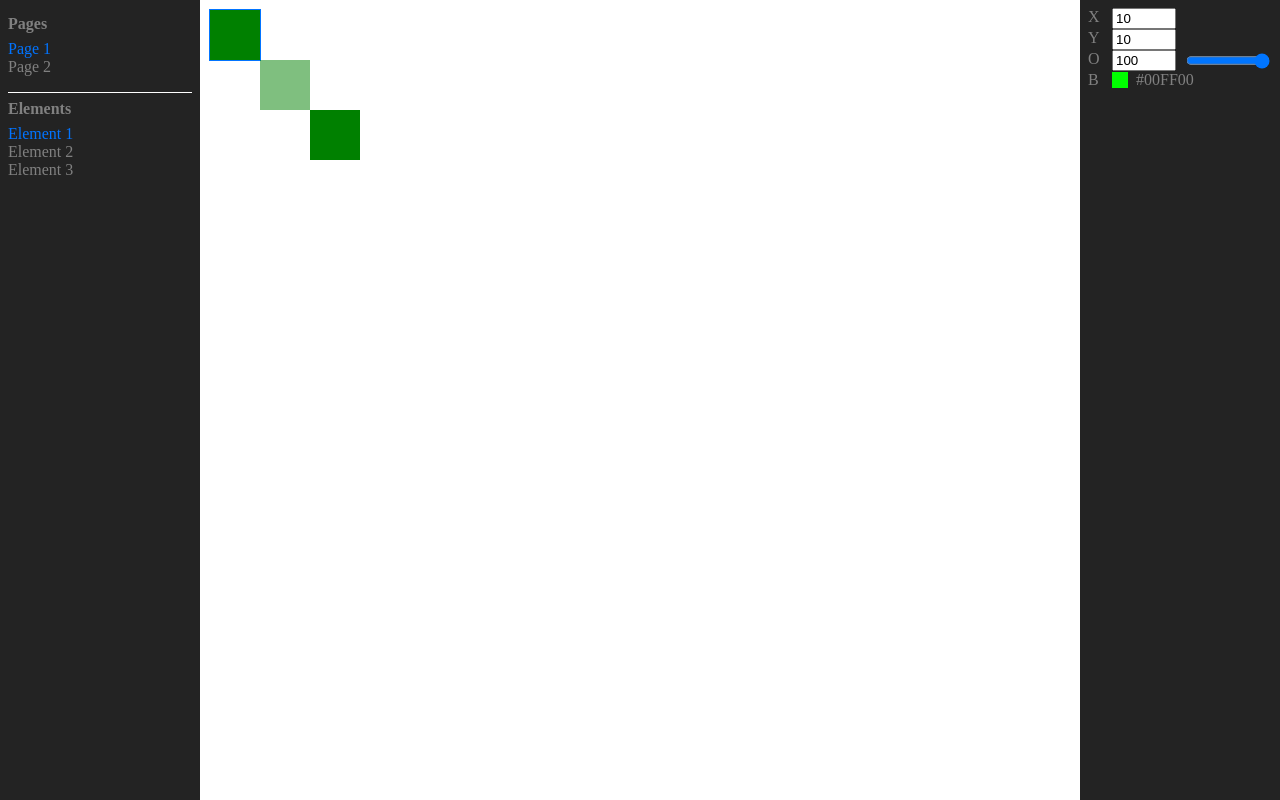
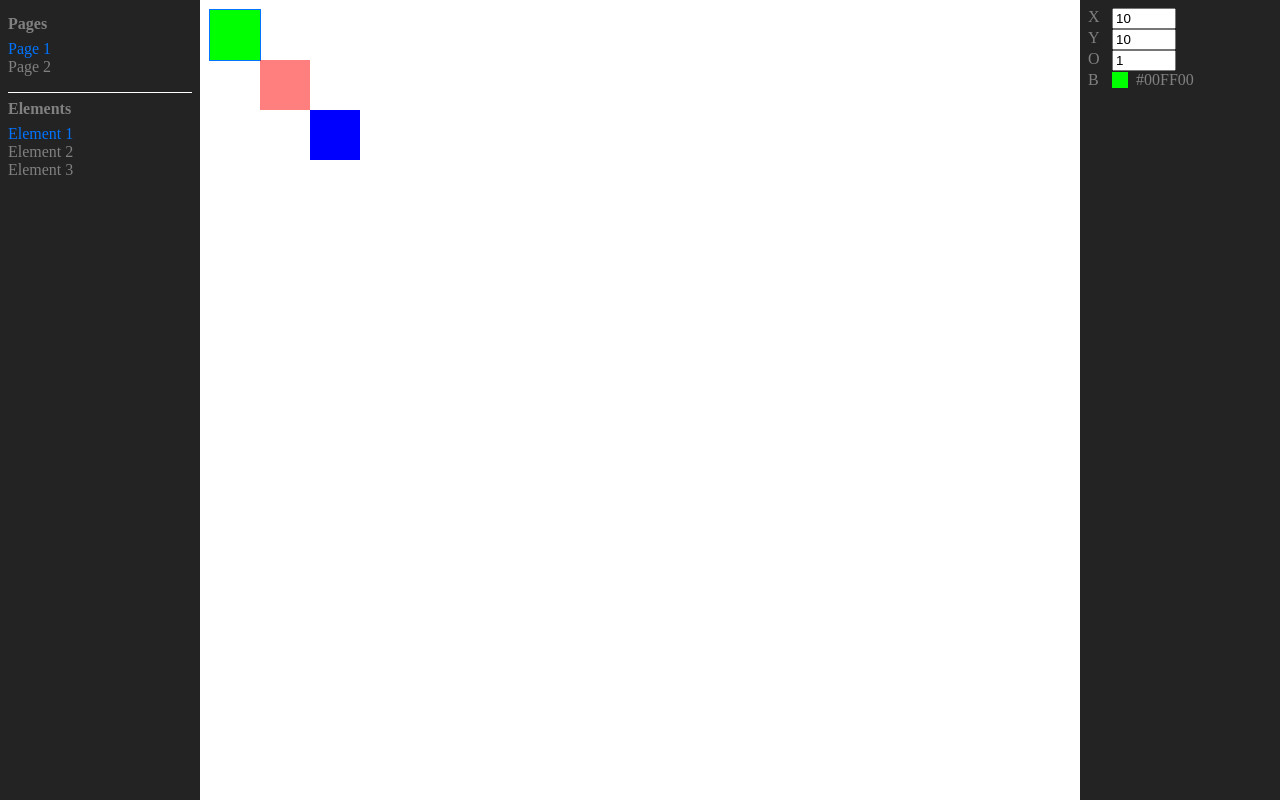
Before and after one commit to 3ating/Editor, a React (Create React App) app: page / in a window 1280 px wide. Both pictures are taken after a click on the element "Element 1". Built offline with nearby package versions, Linux system fonts and the light colour scheme.

Commit message:
Update the Element based on property changes in RightPanel

```diff
--- a/src/Canvas.js
+++ b/src/Canvas.js
@@ -15,9 +15,8 @@ const Block = styled.div`
     left: ${(props) => props.x}px;
     top: ${(props) => props.y}px;
     opacity: ${(props) => props.o};
-    background: green;
+    background: ${(props) => props.color};
     outline: ${(props) => (props.active ? 1 : 0)}px solid #0274ff;
-    cursor: pointer;
 `;
 
 const Canvas = () => {
@@ -31,6 +30,7 @@ const Canvas = () => {
                     x={element.x}
                     y={element.y}
                     o={element.o}
+                    color={element.color}
                     active={selectedElement && selectedElement.id === element.id}
                     onClick={() => setSelectedElement(element)}
                 />
--- a/src/ColorPicker.js
+++ b/src/ColorPicker.js
@@ -17,15 +17,18 @@ const ColorInput = styled.input`
 ColorInput.defaultProps = {
     type: 'color',
 };
-const ColorPicker = () => {
+
+const ColorPicker = ({ color, onChangeColor }) => {
     const ref = useRef();
     const inputRef = useRef();
+
     useEffect(() => {
-        ref.current.style.background = inputRef.current.value;
-    }, []);
+        ref.current.style.background = color;
+    }, [color]);
+
     return (
         <ColorPickerWrapper ref={ref}>
-            <ColorInput value='#00FF00' ref={inputRef} />
+            <ColorInput value={color} ref={inputRef} onChange={(e) => onChangeColor(e.target.value)} />
         </ColorPickerWrapper>
     );
 };
--- a/src/Elements.js
+++ b/src/Elements.js
@@ -10,13 +10,7 @@ const ElementItem = styled.div`
 `;
 
 const Elements = () => {
-    const { selectedElement, setSelectedElement } = useContext(AppContext);
-
-    const elements = [
-        { id: 1, name: 'Element 1', x: 10, y: 10, o: 1, color: '#00FF00' },
-        { id: 2, name: 'Element 2', x: 60, y: 60, o: 0.5, color: '#FF0000' },
-        { id: 3, name: 'Element 3', x: 110, y: 110, o: 1, color: '#0000FF' },
-    ];
+    const { elements, selectedElement, setSelectedElement } = useContext(AppContext);
 
     return (
         <ElementsWrapper>
--- a/src/RightPanel.js
+++ b/src/RightPanel.js
@@ -13,27 +13,62 @@ const Label = styled.label`
 `;
 
 const RightPanel = () => {
-    const { selectedElement } = useContext(AppContext);
+    const { selectedElement, setSelectedElement, elements, setElements } = useContext(AppContext);
 
-    if (!selectedElement) {
-        return <RightPanelWrapper>Select an element to see its properties</RightPanelWrapper>;
+    const handleElementChange = (prop, value) => {
+        if (selectedElement) {
+            setSelectedElement({ ...selectedElement, [prop]: value });
+            setElements(
+                elements.map((el) => (el.id === selectedElement.id ? { ...selectedElement, [prop]: value } : el))
+            );
         }
+    };
 
     return (
         <RightPanelWrapper>
+            {selectedElement && (
+                <>
                     <Label>
-                X <input type='number' min={0} max={999} value={selectedElement.x} />
+                        X
+                        <input
+                            type='number'
+                            min={0}
+                            max={999}
+                            value={selectedElement.x}
+                            onChange={(e) => handleElementChange('x', parseInt(e.target.value))}
+                        />
                     </Label>
                     <Label>
-                Y <input type='number' min={0} max={999} value={selectedElement.y} />
+                        Y
+                        <input
+                            type='number'
+                            min={0}
+                            max={999}
+                            value={selectedElement.y}
+                            onChange={(e) => handleElementChange('y', parseInt(e.target.value))}
+                        />
                     </Label>
                     <Label>
-                O <input type='number' min={0} max={100} value={selectedElement.o * 100} />
-                <input type='range' min={0} max={100} value={selectedElement.o * 100} />
+                        O
+                        <input
+                            type='number'
+                            min={0}
+                            max={1}
+                            step={0.1}
+                            value={selectedElement.o}
+                            onChange={(e) => handleElementChange('o', parseFloat(e.target.value))}
+                        />
                     </Label>
                     <Label>
-                B <ColorPicker color={selectedElement.color} /> {selectedElement.color}
+                        B
+                        <ColorPicker
+                            color={selectedElement.color}
+                            onChangeColor={(color) => handleElementChange('color', color)}
+                        />
+                        {selectedElement.color}
                     </Label>
+                </>
+            )}
         </RightPanelWrapper>
     );
 };
```
Lines whose indentation alone changed are shown as unchanged.
